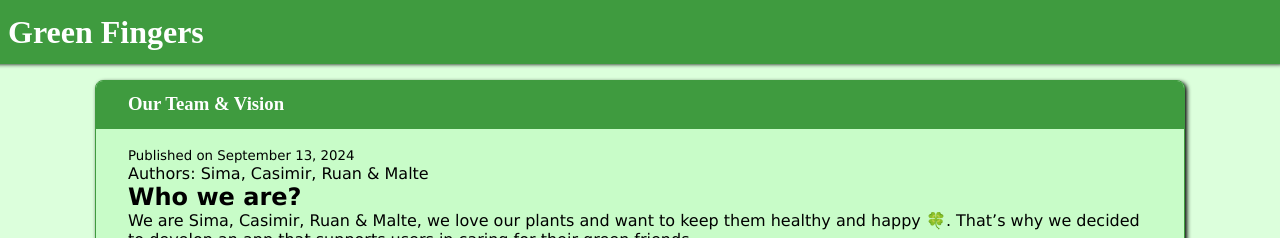
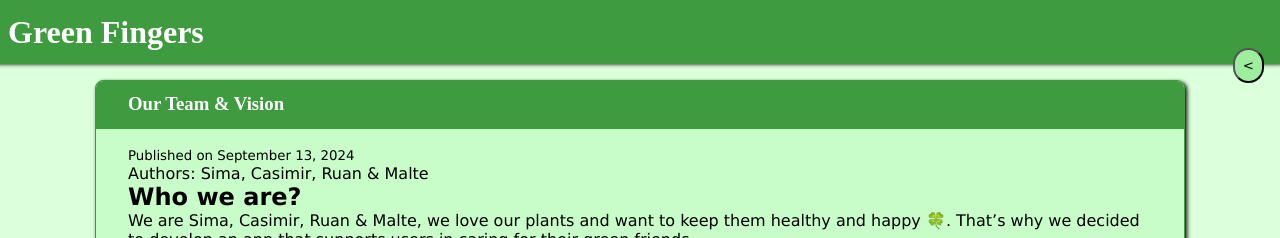
Before and after one commit to Green-Fingers-App/gardeningApp, a Jekyll site: the page built from docs/_posts/2024-09-13-our-vision.md, in a window 1280 px wide. Shown: the top 238 px of the page. Built offline with Jekyll 4.4.1, drawn with Linux system fonts in a browser that asks for light colours; some web fonts are replaced; comment, search, counter and statistics services are not loaded.

Commit message:
added a go back button to the post page

```diff
--- a/docs/_layouts/post.html
+++ b/docs/_layouts/post.html
@@ -16,6 +16,7 @@
   <header>
     <h1 class="page-title">{{ site.title }}</h1>
   </header>
+  <button class="go-back-button" onclick="goBack()" aria-label="go back">&lt;</button>
   <main class="grass-container">
     <article>
       <h3>{{ page.title }}</h1>
--- a/docs/assets/css/style.css
+++ b/docs/assets/css/style.css
@@ -113,3 +113,12 @@ footer {
   padding-left: 2rem;
   color: white;
 }
+
+.go-back-button {
+  position: fixed;
+  top: 3rem;
+  right: 1rem;
+  background-color: var(--secondary);
+  padding: 0.5rem;
+  border-radius: 1000px;
+}
```
Also changed, not shown: other parts of docs/_layouts/post.html (+4 -0 lines).
